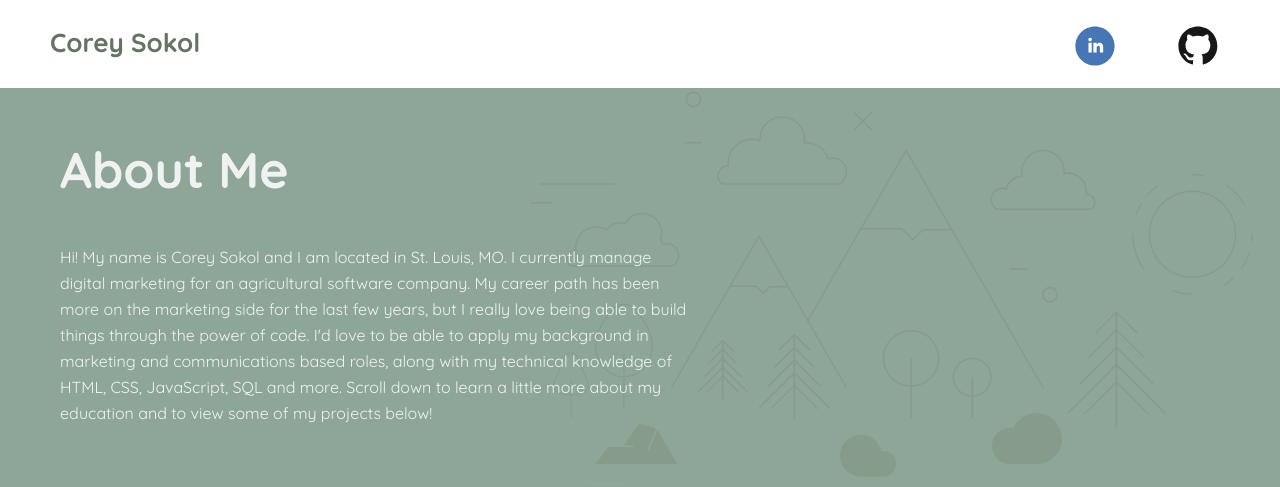
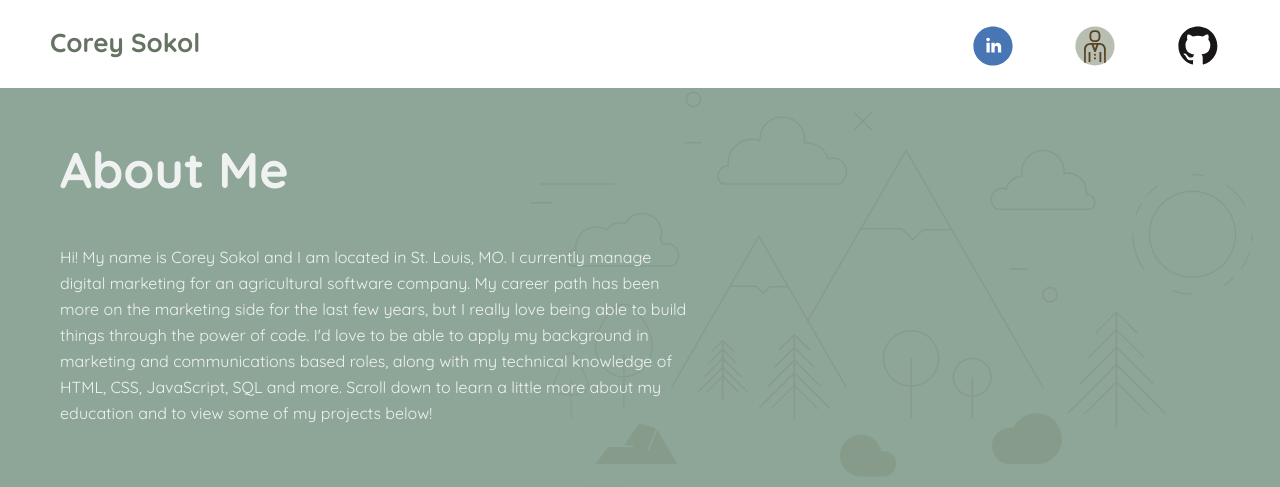
Before and after one commit to coreymyster/bio, a PHP site: page / in a window 1280 px wide. Shown: the top 487 px of the page. Run offline with PHP 8.4, Linux system fonts and the light colour scheme.

Commit message:
Added Resume

```diff
--- a/css/styles.css
+++ b/css/styles.css
@@ -5,7 +5,7 @@ body {
   display: grid;
 }
 .gridNav {
-  grid-template-columns: 10fr 1fr 1fr;
+  grid-template-columns: 9fr 1fr 1fr 1fr;
   padding-left: 50px;
 }
 .topNav {
--- a/index.html
+++ b/index.html
@@ -11,6 +11,7 @@
       <div class="container gridNav">
         <p>Corey Sokol</p>
         <p><a href="https://www.linkedin.com/in/corey-sokol" target="_blank"><img src="img/svg/linkedin-icon.svg" alt="LinkedIn"></a></p>
+        <p><a href="pdf/corey-sokol.pdf" target="_blank"><img src="img/svg/resume.svg" alt="Corey Sokol Resume"></a></p>
         <p><a href="https://github.com/coreymyster" target="_blank"><img src="img/svg/github-icon.svg" alt="GitHub"></a></p>
       </div>
   </nav>
--- a/less/styles.less
+++ b/less/styles.less
@@ -12,7 +12,7 @@ body {
 }
 
 .gridNav {
-  grid-template-columns: 10fr 1fr 1fr;
+  grid-template-columns: 9fr 1fr 1fr 1fr;
   padding-left: 50px;
 }
 
```
Also changed, not shown: img/svg/resume.svg (added), 1 other file.
